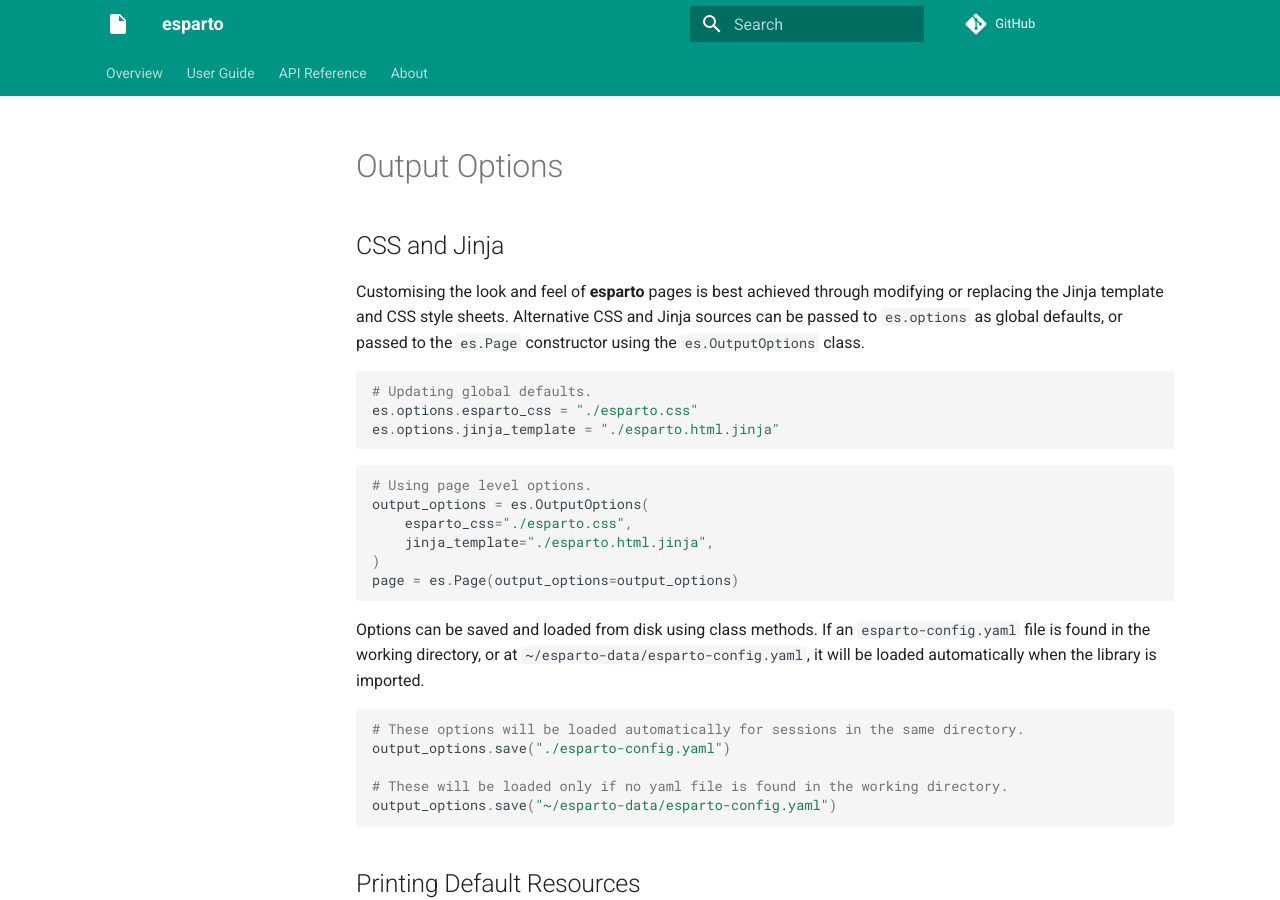
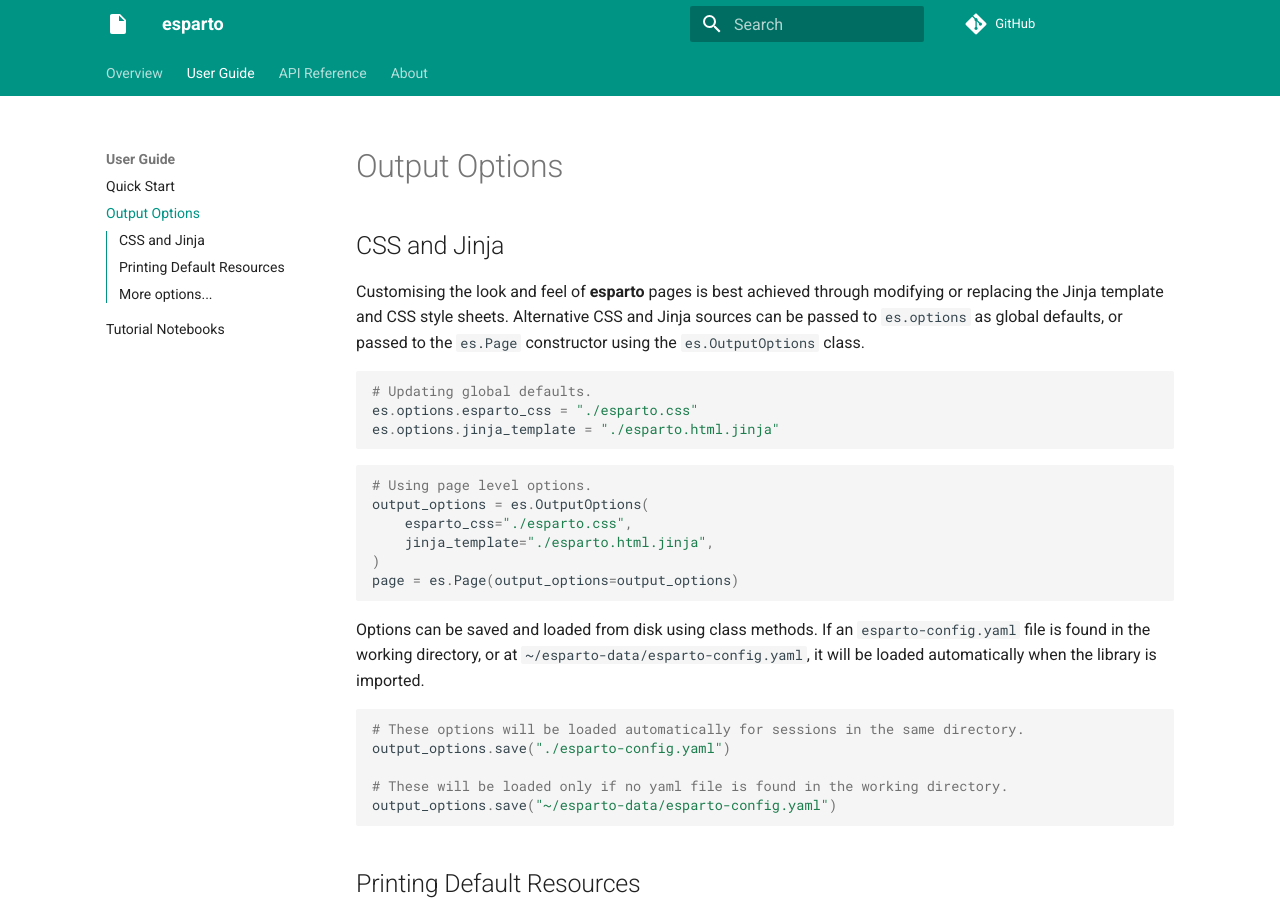
Before and after one commit to domvwt/esparto, an MkDocs documentation site: the page built from docs/02-user-guide/output-options.md, in a window 1280 px wide and 900 px high. Built offline with MkDocs 1.6.1 and Material for MkDocs 9.7.7, drawn with Linux system fonts in a browser that asks for light colours; comment, search, counter and statistics services are not loaded.

Commit message:
Update docs

```diff
--- a/mkdocs.yml
+++ b/mkdocs.yml
@@ -24,6 +24,7 @@
   - Overview: 'index.md'
   - User Guide:
         - 'Quick Start': '02-user-guide/quick-start.md'
+        - 'Output Options': '02-user-guide/output-options.md'
         - 'Tutorial Notebooks': '02-user-guide/tutorial-notebooks.md'
   - API Reference:
         - 'Layout': '03-api-reference/layout.md'
```
